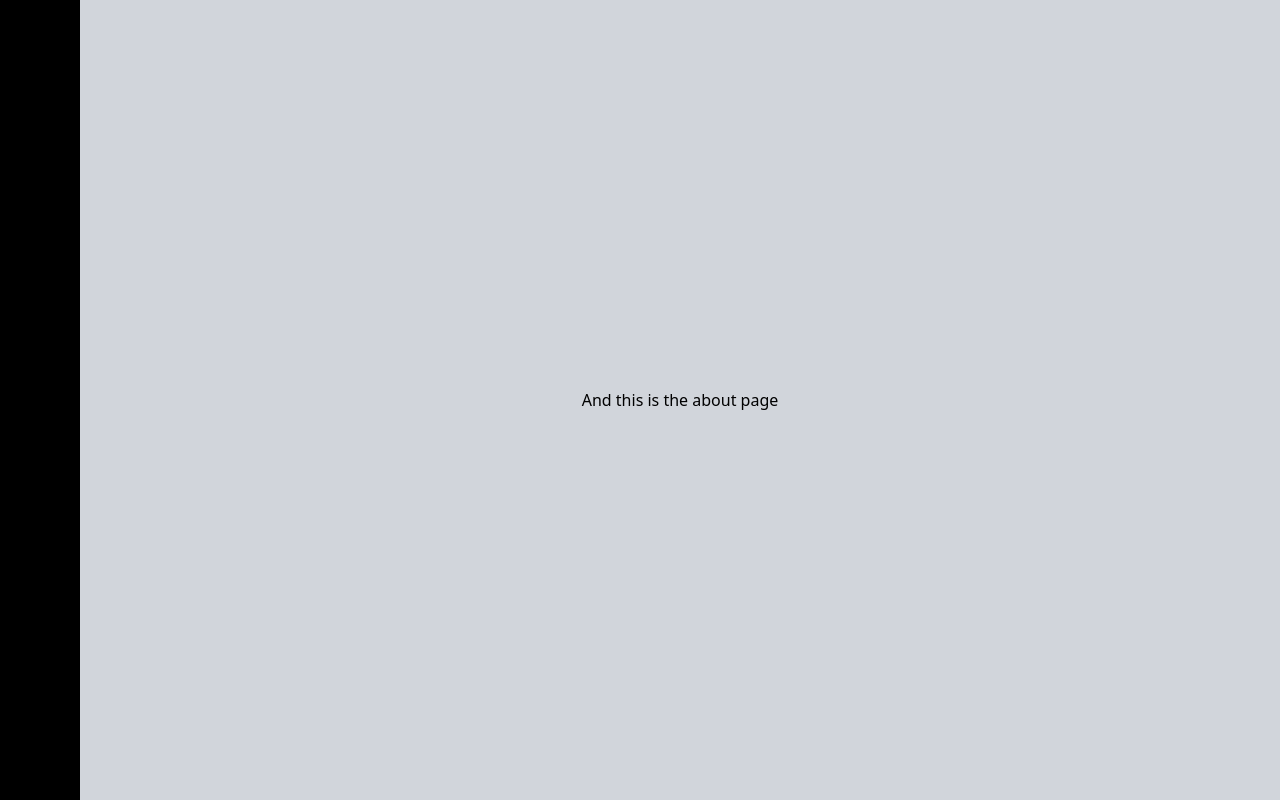
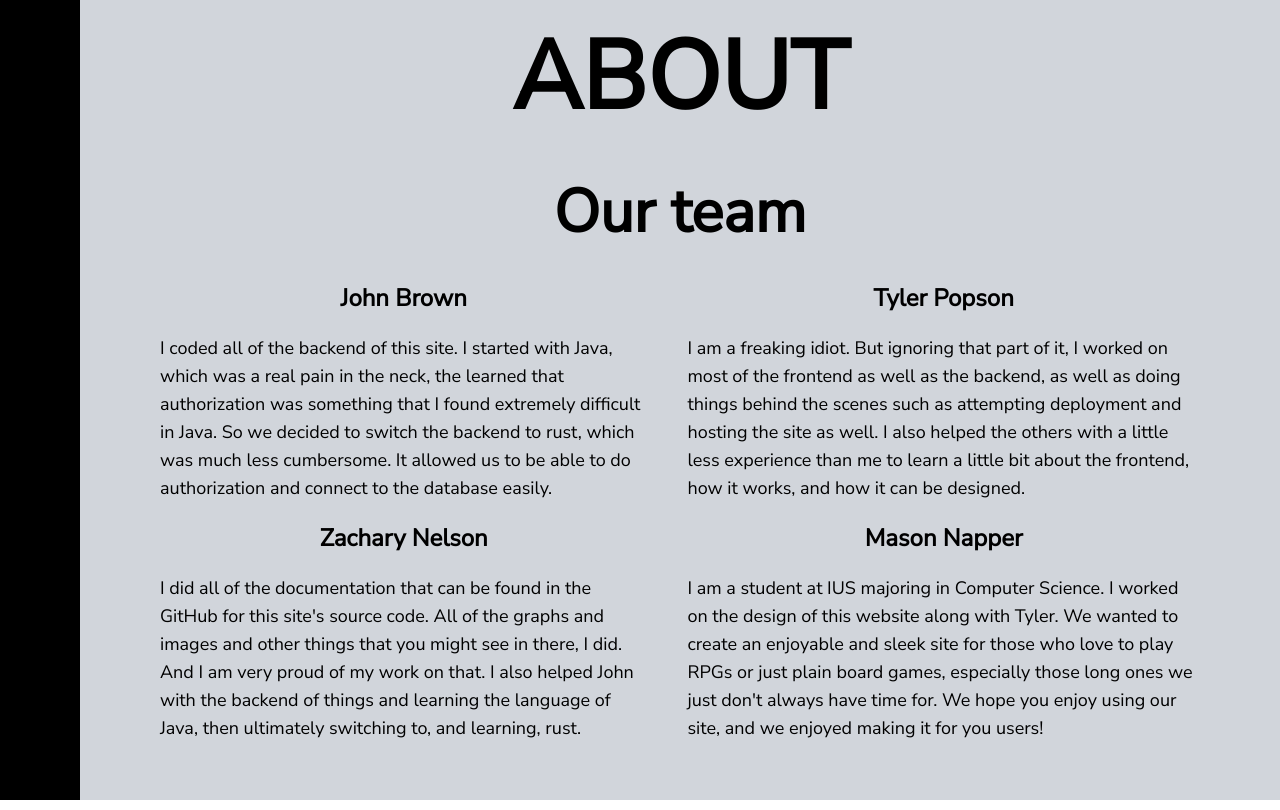
Before and after one commit to IUS-CS/c346-fa23-project-mentats, a Vue app in the folder src/statego-frontend/: page /about in a window 1280 px wide. Built offline with nearby package versions, Linux system fonts and the light colour scheme; some icons are missing.

Commit message:
Bios and info added to about page.
I added some bios to the team on the about page to make it look less
empty and to add some credit to the team that worked on the site.

```diff
--- a/src/statego-frontend/src/views/AboutView.vue
+++ b/src/statego-frontend/src/views/AboutView.vue
@@ -1,7 +1,46 @@
 <script setup lang="ts"></script>
 
 <template>
-   <div class="flex h-full w-full items-center justify-center">
-      <p>And this is the about page</p>
+   <div class="flex flex-col h-full w-full items-center justify-center pt-20 pb-10">
+   <h1 class="flex w-full justify-center pb-14 font-Nunito-Sans text-5xl md:text-8xl font-bold">ABOUT</h1>
+   <h2 class="flex w-full justify-center pb-10 font-Nunito-Sans text-3xl md:text-6xl font-bold">Our team</h2>
+   <div class="flex flex-row pb-12">
+      <div class="flex flex-col pr-30 pl-20 w-3/8 h-full">
+
+
+         <h1 class="flex w-full justify-center pb-5 pr-5 font-Nunito-Sans text-2xl font-bold">John Brown</h1>
+         <p class="flex w-full justify-center pb-5 pr-5 font-Nunito-Sans text-lg">I coded all of the backend of this site. I started with Java, which was
+            a real pain in the neck, the learned that authorization was something that I found extremely difficult in Java. So we decided to switch the
+            backend to rust, which was much less cumbersome. It allowed us to be able to do authorization and connect to the database easily.
+         </p>
+
+
+         <h1 class="flex w-full justify-center pb-5 pr-5 font-Nunito-Sans text-2xl font-bold">Zachary Nelson</h1>
+         <p class="flex w-full justify-center pr-5 font-Nunito-Sans text-lg">I did all of the documentation that can be found in the GitHub for this site's
+            source code. All of the graphs and images and other things that you might see in there, I did. And I am very proud of my work on that. I also
+            helped John with the backend of things and learning the language of Java, then ultimately switching to, and learning, rust.
+         </p>
+
+      </div>
+
+      <div class="flex flex-col pl-30 pr-20 h-full w-3/8">
+         <h1 class="flex w-full justify-center pb-5 pl-5 font-Nunito-Sans text-2xl font-bold">Tyler Popson</h1>
+
+         <p class="flex w-full justify-center pl-5 pb-5 font-Nunito-Sans text-lg">I am a freaking idiot. But ignoring that part of it, I worked on most of the
+            frontend as well as the backend, as well as doing things behind the scenes such as attempting deployment and hosting the site as well. I also
+            helped the others with a little less experience than me to learn a little bit about the frontend, how it works, and how it can be designed.
+         </p>
+
+
+
+         <h1 class="flex w-full justify-center pb-5 pl-5 font-Nunito-Sans text-2xl font-bold">Mason Napper</h1>
+
+         <p class="flex w-full justify-center pb-5 pl-5 font-Nunito-Sans text-lg">I am a student at IUS majoring in Computer Science. I worked on the design
+            of this website along with Tyler. We wanted to create an enjoyable and sleek site for those who love to play RPGs or just plain board games,
+            especially those long ones we just don't always have time for. We hope you enjoy using our site, and we enjoyed making it for you users!
+         </p>
+
+      </div>
+   </div>
    </div>
 </template>
```
